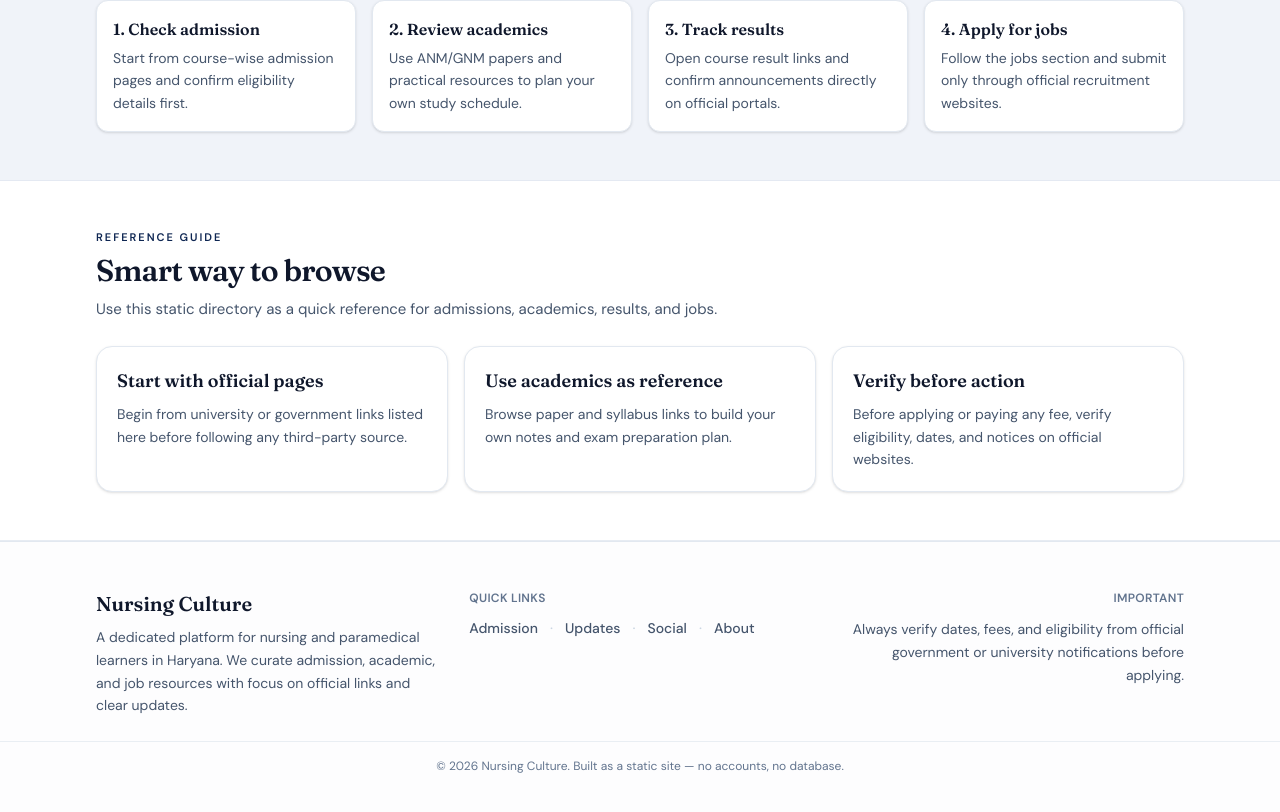
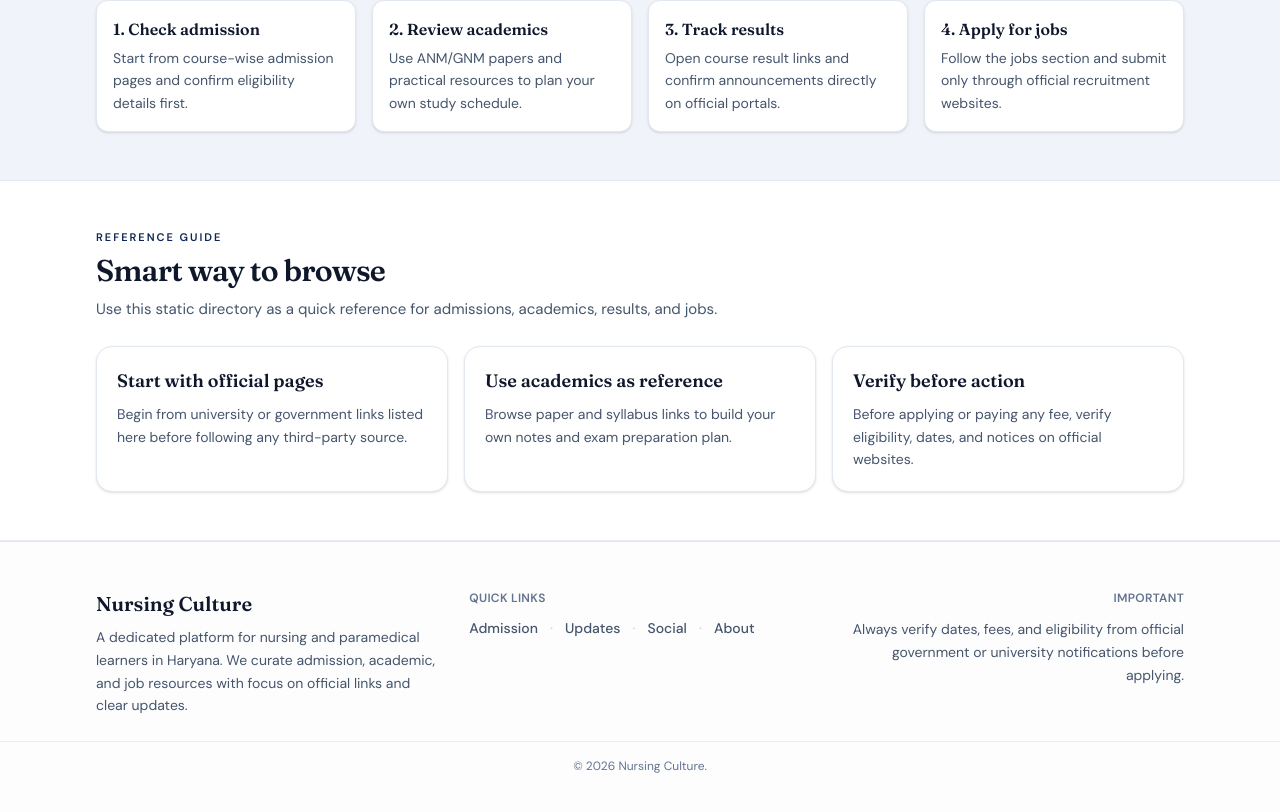
Before and after one commit to mnishjangra/nursing, a React (Vite) app: page / in a window 1280 px wide. Shown: the part 3280-4092 px from the top of the page. Built offline with nearby package versions, Linux system fonts and the light colour scheme.

Commit message:
remove line

```diff
--- a/src/components/Footer.jsx
+++ b/src/components/Footer.jsx
@@ -55,7 +55,7 @@ export function Footer() {
         </div>
       </div>
       <p className="mt-6 border-t border-slate-200/70 pt-4 text-center text-xs text-slate-500 dark:border-zinc-700/60 dark:text-zinc-500">
-        © {new Date().getFullYear()} {site.name}. Built as a static site — no accounts, no database.
+        © {new Date().getFullYear()} {site.name}.
       </p>
     </footer>
   )
```
